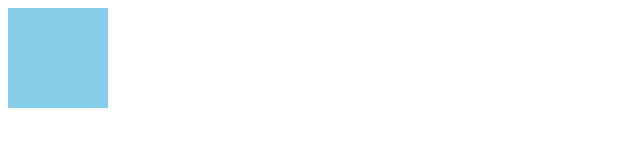
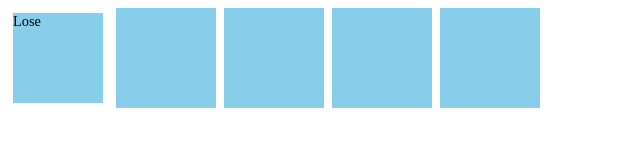
Before and after one commit to Shunta-Ono/practice_js, a plain HTML site: page practice_js/index.html in a window 1280 px wide. Both pictures are taken after a click on the element 58 px from the left and 58 px from the top of the page. Shown: the whole page, without its empty margins (0-640 px from the left). Drawn offline with Linux system fonts and the light colour scheme.

Commit message:
[create]random_game

```diff
--- a/practice_js/index.html
+++ b/practice_js/index.html
@@ -4,15 +4,55 @@
   <meta charset="utf-8">
   <title>practice_js</title>
   <style>
+    body {
+      display: flex;
+      flex-wrap: wrap;
+    }
     .box {
       width: 100px;
       height: 100px;
       background-color: skyblue;
       cursor: pointer;
+      transition: 0.8s;
+      margin: 0 8px 8px 0;
+    }
+    .circle {
+      background-color: pink;
+      border-radius: 50%;
+      transform: rotate(360deg);
+    }
+    .win {
+      background-color: pink;
+      border-radius: 50%;
+      transrorm: rotate(360deg);
+    }
+    .lose {
+      transform: scale(0.9);
     }
   </style>
 </head>
 <body>
-  <div class="box"></div>
-</body>
-</html>
+  <script>
+    'use strict';
+    const num = 5;
+    const winner = Math.floor(Math.random()*num);
+    for (let i =0; i < 5; i++){
+      const div = document.createElement('div');
+      div.classList.add('box');
+      div.addEventListener('click',() => {
+        if (i === winner) {
+          div.textContent = "Win!";
+          div.classList.add('win');
+
+        } else {
+          div.textContent = "Lose";
+          div.classList.add('lose');
+
+        }
+      });
+
+      document.body.appendChild(div);
+    }
+    </script>
+  </body>
+  </html>
```
